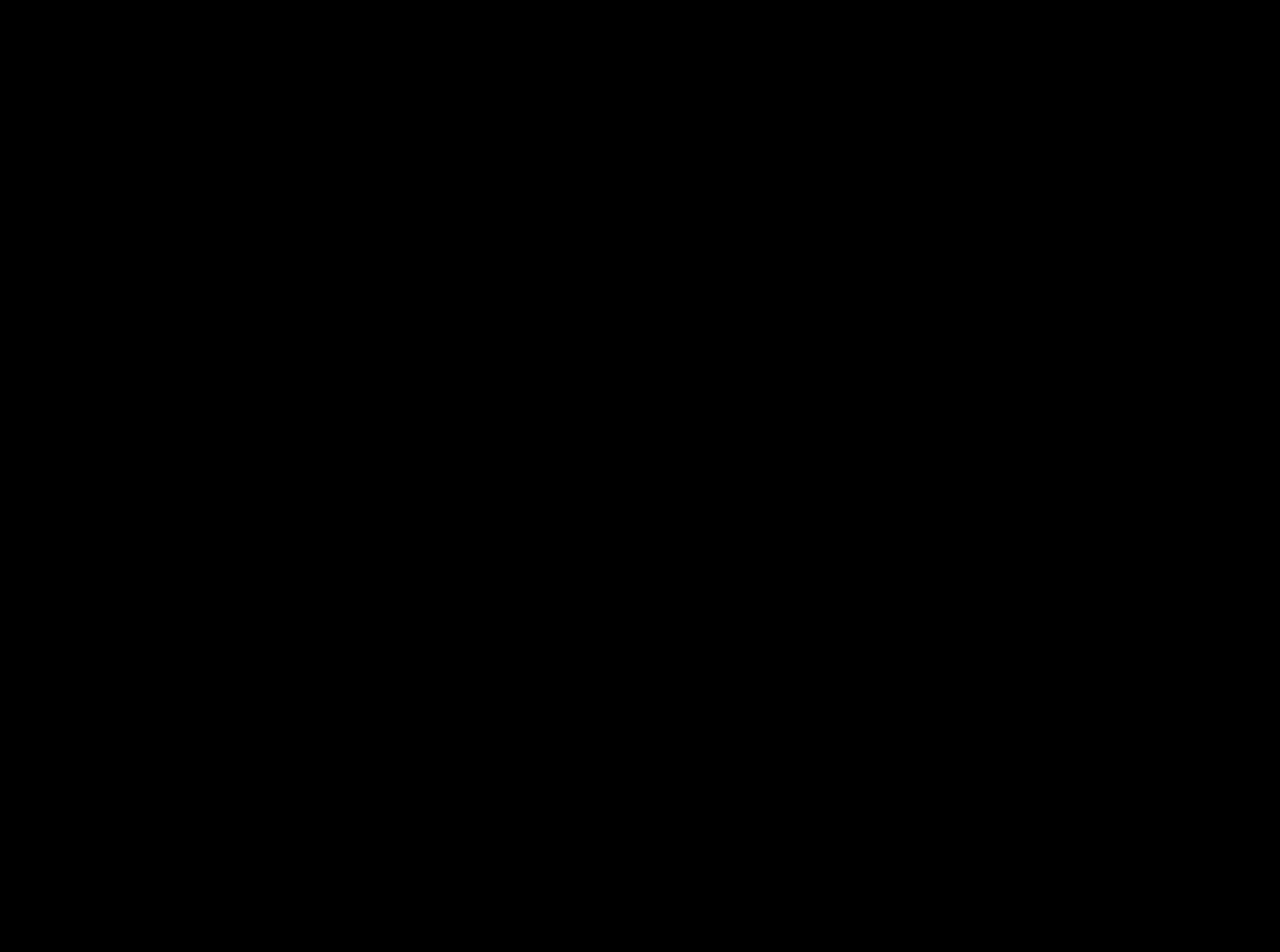
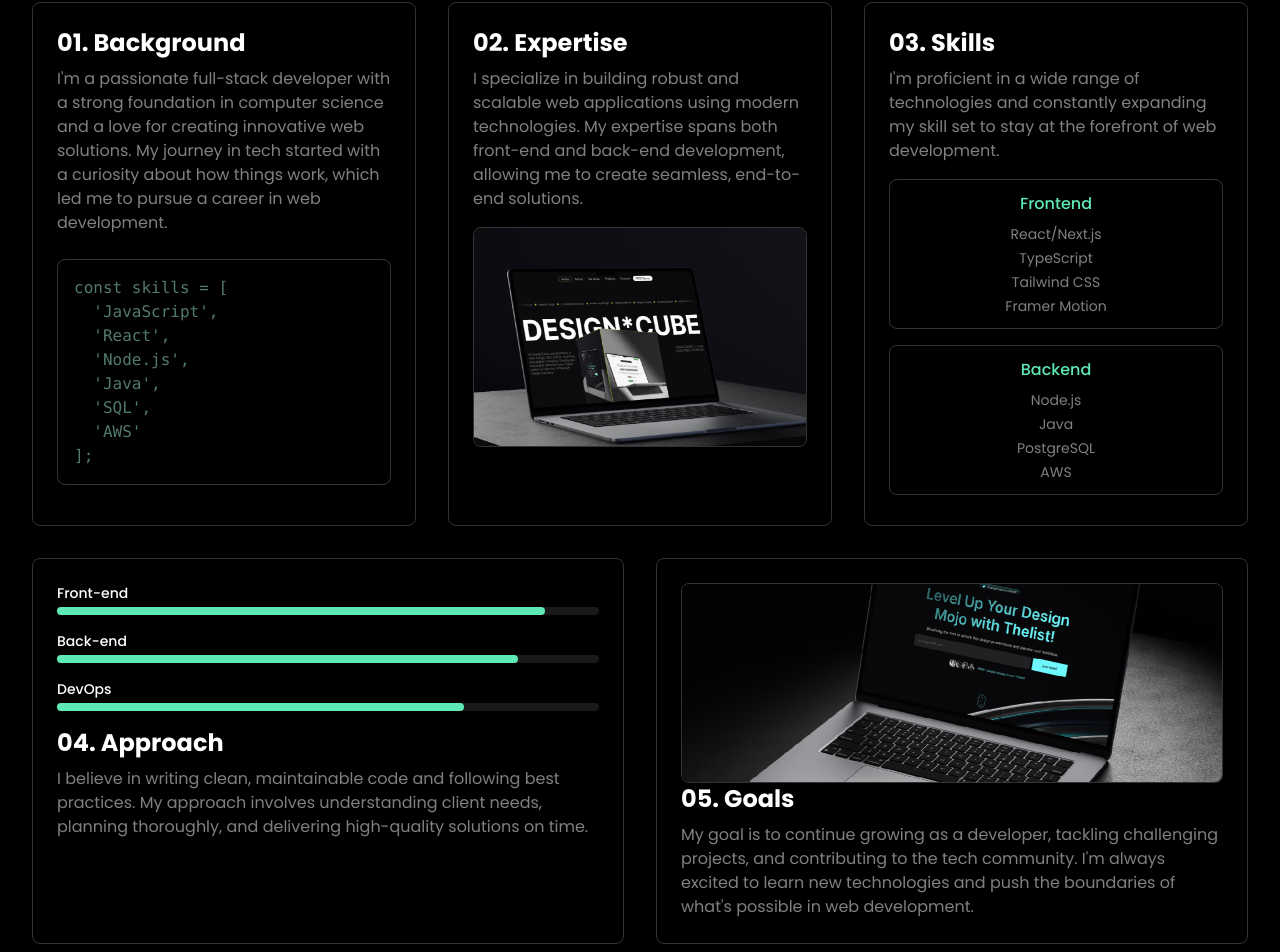
Before and after one commit to Sandeep-cloud331/portfolioSite, a React (Vite) app: page / in a window 1280 px wide. Shown: the part 943-1895 px from the top of the page. Before the commit the page ends 821 px from the top, so only its background shows below. Built offline with nearby package versions, Linux system fonts and the light colour scheme.

Commit message:
about me section

```diff
--- a/src/App.tsx
+++ b/src/App.tsx
@@ -1,8 +1,10 @@
 import Hero from "./pages/hero.tsx";
+import { About } from "./pages/about.tsx";
 function App() {
   return (
     <>
       <Hero />
+      <About />
     </>
   )
 }
--- /dev/null
+++ b/src/pages/about.tsx
@@ -0,0 +1,149 @@
+
+import project1 from "../assets/proj5.png";
+import project2 from "../assets/proj6.png";
+
+export const About = () => {
+  return (
+    <section id="about" className="text-white  p-8">
+      <h2 className="text-6xl  font-bold mb-8">
+        About <span className="text-emerald-300">Me</span>
+      </h2>
+      <div className="grid grid-cols-1 md:grid-cols-3 gap-8">
+        <div className="border border-white/20 rounded-lg p-6">
+          <h3 className="text-2xl font-bold mb-2">01. Background</h3>
+          <p className="text-white/50 mb-6">
+            I'm a passionate full-stack developer with a strong foundation in
+            computer science and a love for creating innovative web solutions.
+            My journey in tech started with a curiosity about how things work,
+            which led me to pursue a career in web development.
+          </p>
+
+          <div className="rounded-lg p-4 mb-4 border border-white/20">
+            <code className="text-emerald-200/50">
+              const skills = [<br />
+              &nbsp;&nbsp;'JavaScript',
+              <br />
+              &nbsp;&nbsp;'React',
+              <br />
+              &nbsp;&nbsp;'Node.js',
+              <br />
+              &nbsp;&nbsp;'Java',
+              <br />
+              &nbsp;&nbsp;'SQL',
+              <br />
+              &nbsp;&nbsp;'AWS'
+              <br />
+              ];
+            </code>
+          </div>
+        </div>
+
+        <div className="border border-white/20 rounded-lg p-6">
+          <h3 className="text-2xl font-bold mb-2">02. Expertise</h3>
+          <p className="text-white/50">
+            I specialize in building robust and scalable web applications using
+            modern technologies. My expertise spans both front-end and back-end
+            development, allowing me to create seamless, end-to-end solutions.
+          </p>
+          <div className="mt-4 relative border border-white/20 rounded-lg p-4 h-[220px] overflow-hidden">
+            <img
+              src={project1}
+              alt="Project 1"
+              className="absolute inset-0 w-full h-full object-cover"
+            />
+          </div>
+        </div>
+
+        <div className="border border-white/20 rounded-lg p-6">
+          <h3 className="text-2xl font-bold mb-2">03. Skills</h3>
+          <p className="text-white/50 mb-4">
+            I'm proficient in a wide range of technologies and constantly
+            expanding my skill set to stay at the forefront of web development.
+          </p>
+          <div className="grid grid-cols-1 text-center gap-4">
+            <div className="border border-white/20 rounded-lg p-3">
+              <h4 className="text-emerald-300 font-medium mb-2">Frontend</h4>
+              <ul className="text-white/50 space-y-1 text-sm">
+                <li>React/Next.js</li>
+                <li>TypeScript</li>
+                <li>Tailwind CSS</li>
+                <li>Framer Motion</li>
+              </ul>
+            </div>
+            <div className="border border-white/20 rounded-lg p-3">
+              <h4 className="text-emerald-300 font-medium mb-2">Backend</h4>
+              <ul className="text-white/50 space-y-1 text-sm">
+                <li>Node.js</li>
+                <li>Java</li>
+                <li>PostgreSQL</li>
+                <li>AWS</li>
+              </ul>
+            </div>
+          </div>
+        </div>
+      </div>
+
+      <div className="grid grid-cols-1 md:grid-cols-2 gap-8 mt-8">
+        <div className="border border-white/20 rounded-lg p-6">
+          <div className="space-y-4">
+            <div>
+              <label className="block text-sm font-medium mb-1">
+                Front-end
+              </label>
+              <div className="w-full bg-white/10 rounded-full h-2">
+                <div
+                  className="bg-emerald-300 h-2 rounded-full"
+                  style={{ width: "90%" }}
+                ></div>
+              </div>
+            </div>
+            <div>
+              <label className="block text-sm font-medium mb-1">Back-end</label>
+              <div className="w-full bg-white/10 rounded-full h-2">
+                <div
+                  className="bg-emerald-300 h-2 rounded-full"
+                  style={{ width: "85%" }}
+                ></div>
+              </div>
+            </div>
+            <div>
+              <label className="block text-sm font-medium mb-1">DevOps</label>
+              <div className="w-full bg-white/10 rounded-full h-2">
+                <div
+                  className="bg-emerald-300 h-2 rounded-full"
+                  style={{ width: "75%" }}
+                ></div>
+              </div>
+            </div>
+          </div>
+          <h3 className="text-2xl font-bold mt-4 mb-2">04. Approach</h3>
+          <p className="text-white/50">
+            I believe in writing clean, maintainable code and following best
+            practices. My approach involves understanding client needs, planning
+            thoroughly, and delivering high-quality solutions on time.
+          </p>
+        </div>
+
+        <div className="border border-white/20 rounded-lg p-6 flex flex-col justify-between">
+          <div className="relative border border-white/20 rounded-lg p-4 h-[200px] overflow-hidden">
+            <img
+              src={project2}
+              alt="Project 2"
+              className="absolute inset-0 w-full h-full object-cover"
+            />
+          </div>
+
+          <div>
+            <h3 className="text-2xl font-bold mb-2">05. Goals</h3>
+            <p className="text-white/50">
+              My goal is to continue growing as a developer, tackling
+              challenging projects, and contributing to the tech community. I'm
+              always excited to learn new technologies and push the boundaries
+              of what's possible in web development.
+            </p>
+          </div>
+        </div>
+      </div>
+    </section>
+  );
+};
--- a/src/pages/hero.tsx
+++ b/src/pages/hero.tsx
@@ -6,7 +6,7 @@
     <div className="relative overflow-clip min-h-screen text-white bg-[linear-gradient(to_bottom,#000,#071E18_35%,#208A65_67%,#35FB8E_85%)]">
 
       <div
-        className="absolute bg-black w-[2400px] h-[1000px] rounded-[50%] left-1/2 -translate-x-1/2
+        className="absolute bg-black w-[2400px] h-[1000px] rounded-[40%] left-1/2 -translate-x-1/2
                       bg-[radial-gradient(closest-side,#000_85%,#249974)] top-[450px]
                       border-[1px] border-[#8CD6DE]/30"
       />
```
Also changed, not shown: src/assets/proj5.png (added), src/assets/proj6.png (added).
